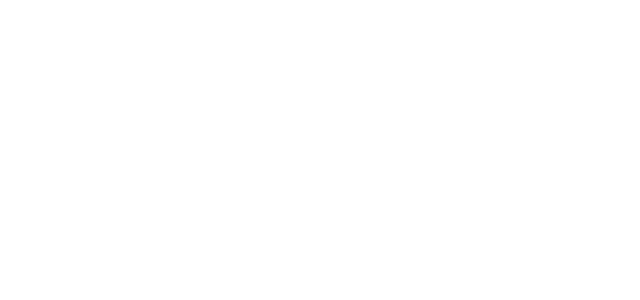
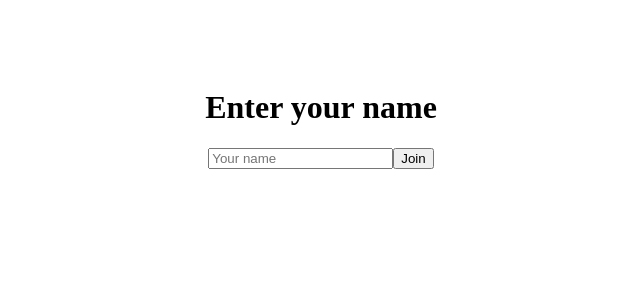
Before and after one commit to bhanuunrivalled/estimationappvue, a Vue app: page /player/1 in a window 1280 px wide. Before the commit this address had no page. Shown: the top 300 px of the page, without its empty margins (319-959 px from the left). Built offline with nearby package versions, Linux system fonts and the light colour scheme.

Commit message:
user join from another browser working

```diff
--- a/src/components/player.js
+++ b/src/components/player.js
@@ -4,14 +4,26 @@ import { v4 as uuidv4 } from 'uuid';
 
 export default {
     data() {
-      return {
-        playerName: '',
-      };
+        return {
+            socket: null,
+            playerName: '',
+            roomName: this.$route.params.roomName, // Access the room name from the URL
+        };
     },
     methods: {
-      joinGame() {
-        // Logic to join the game with the entered player name
-        // You can emit an event or call an API here
-      },
-    },
-  };
+        joinGame() {
+            // Code to join the room using this.roomName and this.playerName
+            console.log('Joining room:', this.roomName);
+            this.socket = io(`http://localhost:5000`, {
+                query: {
+                    room: this.roomName
+                }
+            });
+
+            this.socket.emit('join_room', {
+                'user': this.playerName,
+                'room': this.roomName
+            });
+        }
+    }
+}
--- a/src/main.js
+++ b/src/main.js
@@ -6,7 +6,7 @@ import Player from './components/Player.vue';
 
 const routes = [
     { path: '/', component: Home }, // Add this line
-    { path: '/player', component: Player },
+    { path: '/player/:roomName', component: Player },
     // Add other routes as needed
 ];
 
```
